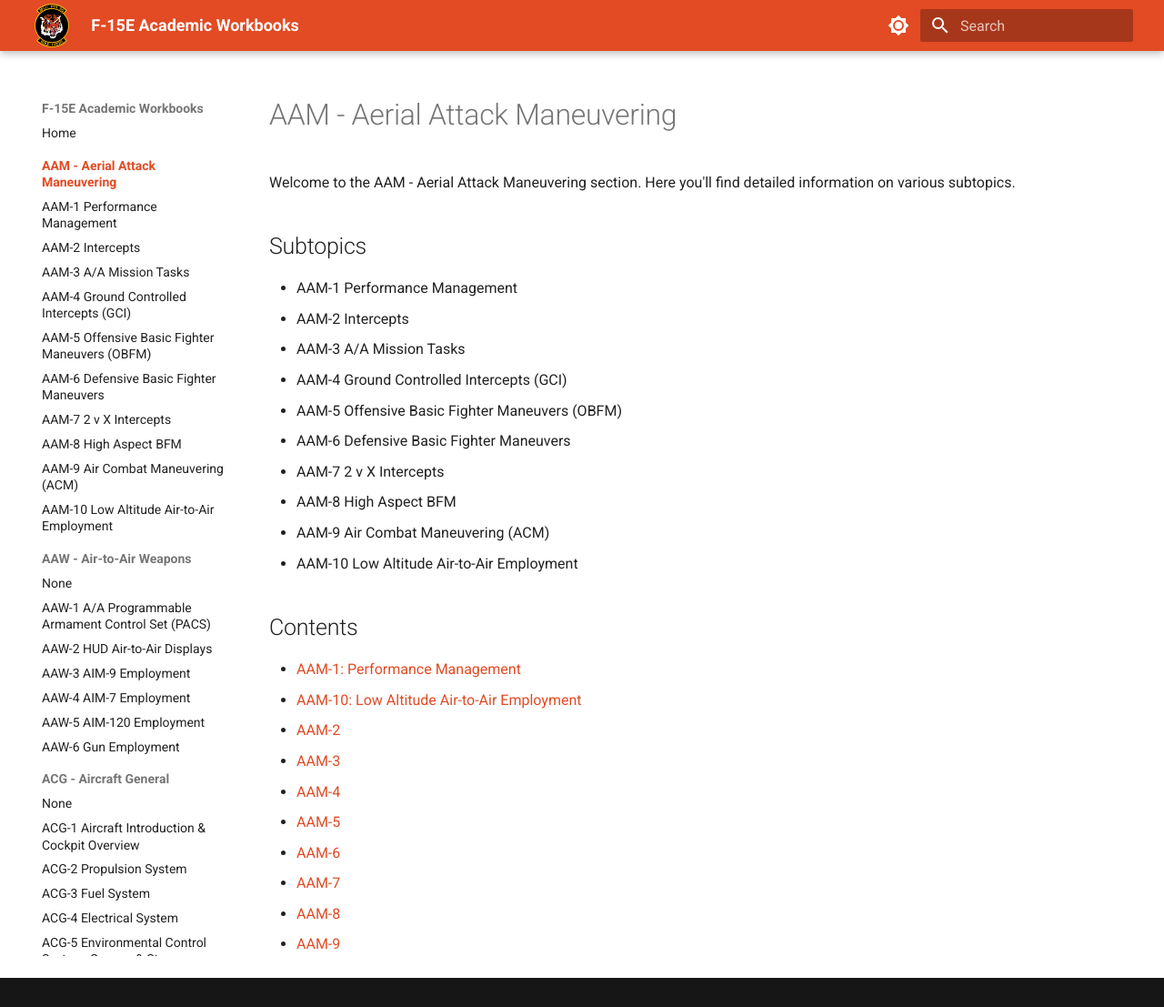
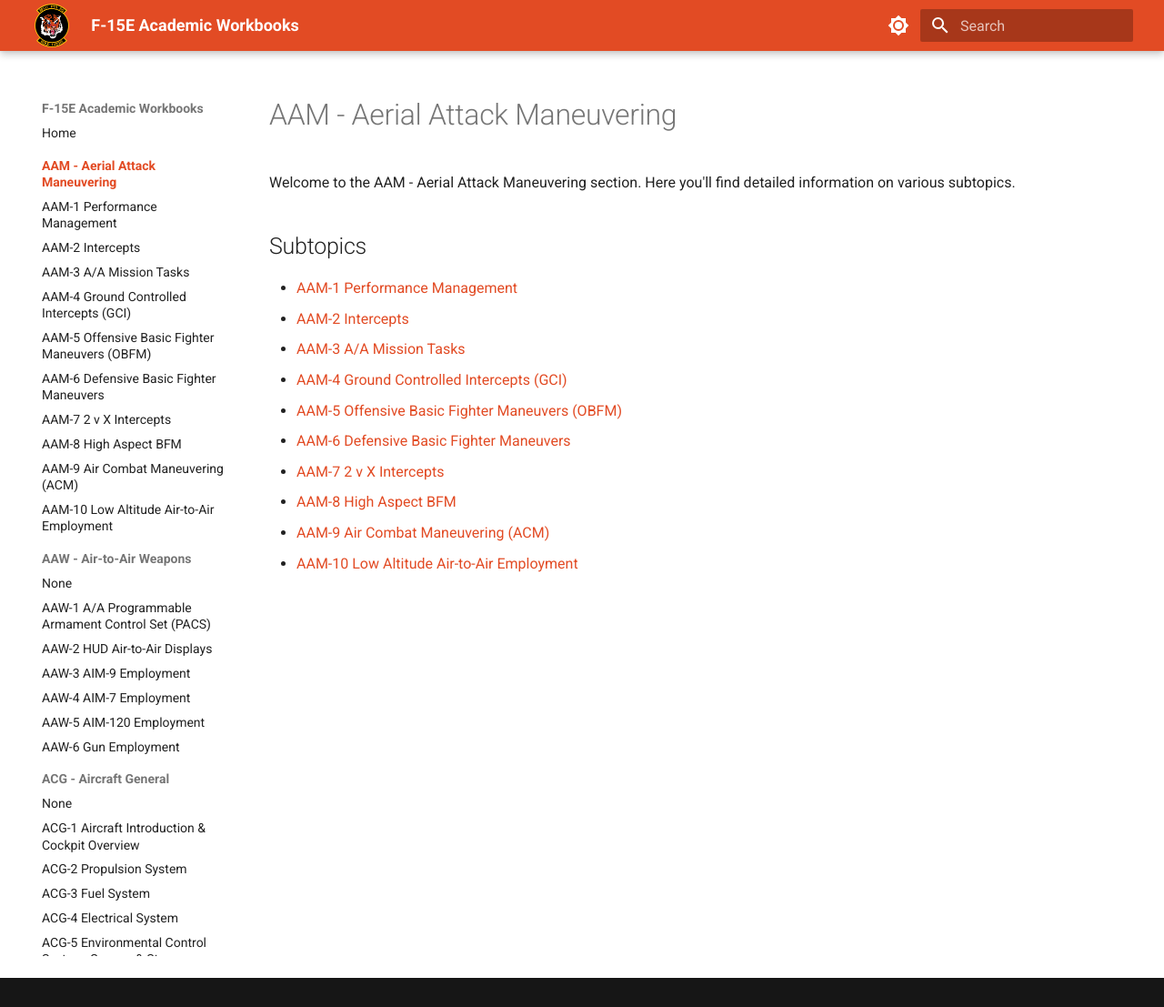
Before and after one commit to deux2k5/Workbooks, an MkDocs documentation site: the page built from docs/aam/index.md, in a window 1280 px wide and 1107 px high. Shown: the whole window at 91% size. Built offline with MkDocs 1.6.1 and Material for MkDocs 9.7.7, drawn with Linux system fonts in a browser that asks for light colours.

Commit message:
docs: update AAM index structure

```diff
--- a/docs/aam/index.md
+++ b/docs/aam/index.md
@@ -3,36 +3,14 @@
 Welcome to the AAM - Aerial Attack Maneuvering section. Here you'll find detailed information on various subtopics.
 
 ## Subtopics
-- AAM-1 Performance Management
-- AAM-2 Intercepts
-- AAM-3 A/A Mission Tasks
-- AAM-4 Ground Controlled Intercepts (GCI)
-- AAM-5 Offensive Basic Fighter Maneuvers (OBFM)
-- AAM-6 Defensive Basic Fighter Maneuvers
-- AAM-7 2 v X Intercepts
-- AAM-8 High Aspect BFM
-- AAM-9 Air Combat Maneuvering (ACM)
-- AAM-10 Low Altitude Air-to-Air Employment
 
-## Contents
-
-- [AAM-1: Performance Management
-](aam-1.md)
-- [AAM-10: Low Altitude Air-to-Air Employment
-](aam-10.md)
-- [AAM-2
-](aam-2.md)
-- [AAM-3
-](aam-3.md)
-- [AAM-4
-](aam-4.md)
-- [AAM-5
-](aam-5.md)
-- [AAM-6
-](aam-6.md)
-- [AAM-7
-](aam-7.md)
-- [AAM-8
-](aam-8.md)
-- [AAM-9
-](aam-9.md)
+- [AAM-1 Performance Management](aam-1.md)
+- [AAM-2 Intercepts](aam-2.md)
+- [AAM-3 A/A Mission Tasks](aam-3.md)
+- [AAM-4 Ground Controlled Intercepts (GCI)](aam-4.md)
+- [AAM-5 Offensive Basic Fighter Maneuvers (OBFM)](aam-5.md)
+- [AAM-6 Defensive Basic Fighter Maneuvers](aam-6.md)
+- [AAM-7 2 v X Intercepts](aam-7.md)
+- [AAM-8 High Aspect BFM](aam-8.md)
+- [AAM-9 Air Combat Maneuvering (ACM)](aam-9.md)
+- [AAM-10 Low Altitude Air-to-Air Employment](aam-10.md)
```
